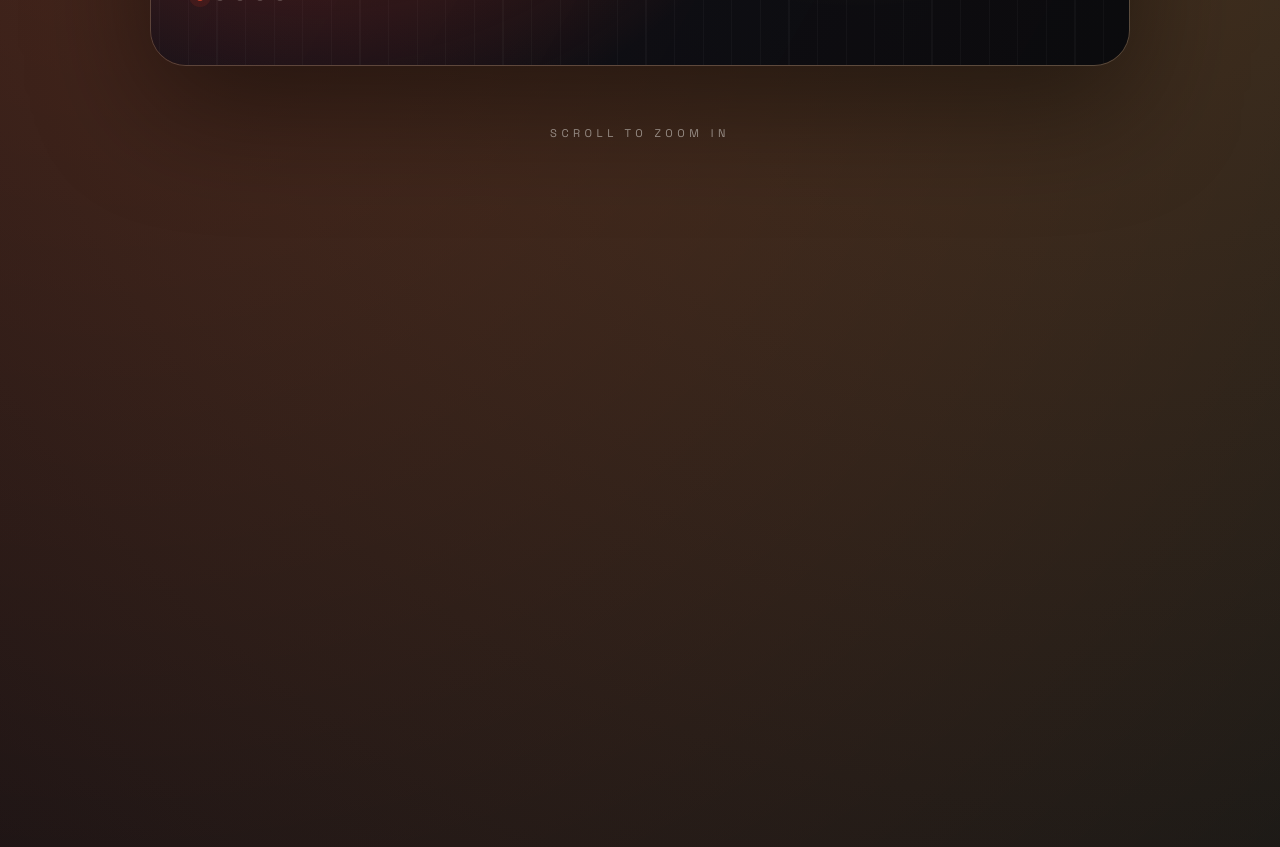
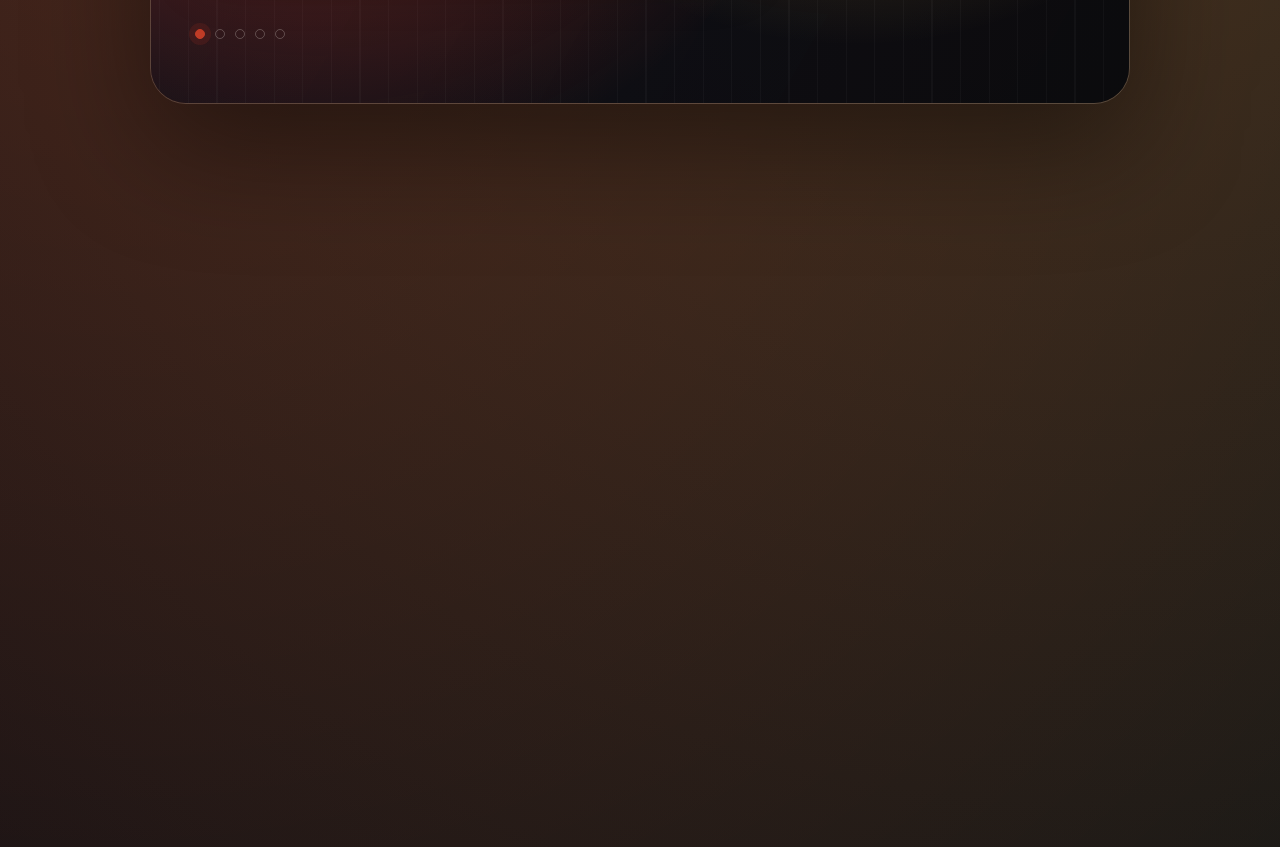
Before and after one commit to Ravgupta20/ravgupta20.com, a React (Vite) app: page / in a window 1280 px wide. Shown: the part 1100-1947 px from the top of the page. Built offline with nearby package versions, Linux system fonts and the light colour scheme.

Commit message:
removed scroll to zoom text

```diff
--- a/src/App.jsx
+++ b/src/App.jsx
@@ -261,7 +261,6 @@ function App() {
                 </div>
               </div>
             </div>
-            <div className="reel-hint">Scroll to zoom in</div>
           </div>
         </section>
 
--- a/src/index.css
+++ b/src/index.css
@@ -135,7 +135,9 @@
   overflow: hidden;
   border: 1px solid rgba(248, 244, 238, 0.15);
   box-shadow: 0 40px 120px rgba(0, 0, 0, 0.45);
-  transform: scale(calc(1 + (var(--reel-progress) * 0.35)));
+  --shrink: max(0, calc(var(--reel-progress) - 0.9));
+  transform: translateY(calc(var(--shrink) * 210px))
+    scale(calc(1 + (var(--reel-progress) * 0.35) - (var(--shrink) * 2.6)));
   transition: transform 0.1s ease-out;
 }
 
@@ -267,12 +269,6 @@
   box-shadow: 0 0 0 6px rgba(255, 77, 45, 0.15);
 }
 
-.reel-hint {
-  font-size: 0.7rem;
-  text-transform: uppercase;
-  letter-spacing: 0.4em;
-  color: rgba(248, 244, 238, 0.6);
-}
 
 .afterglow {
   background: linear-gradient(180deg, rgba(11, 13, 18, 0.98) 0%, rgba(11, 13, 18, 0.9) 40%, rgba(11, 13, 18, 0.75) 70%, rgba(248, 244, 238, 0.95) 100%);
```
